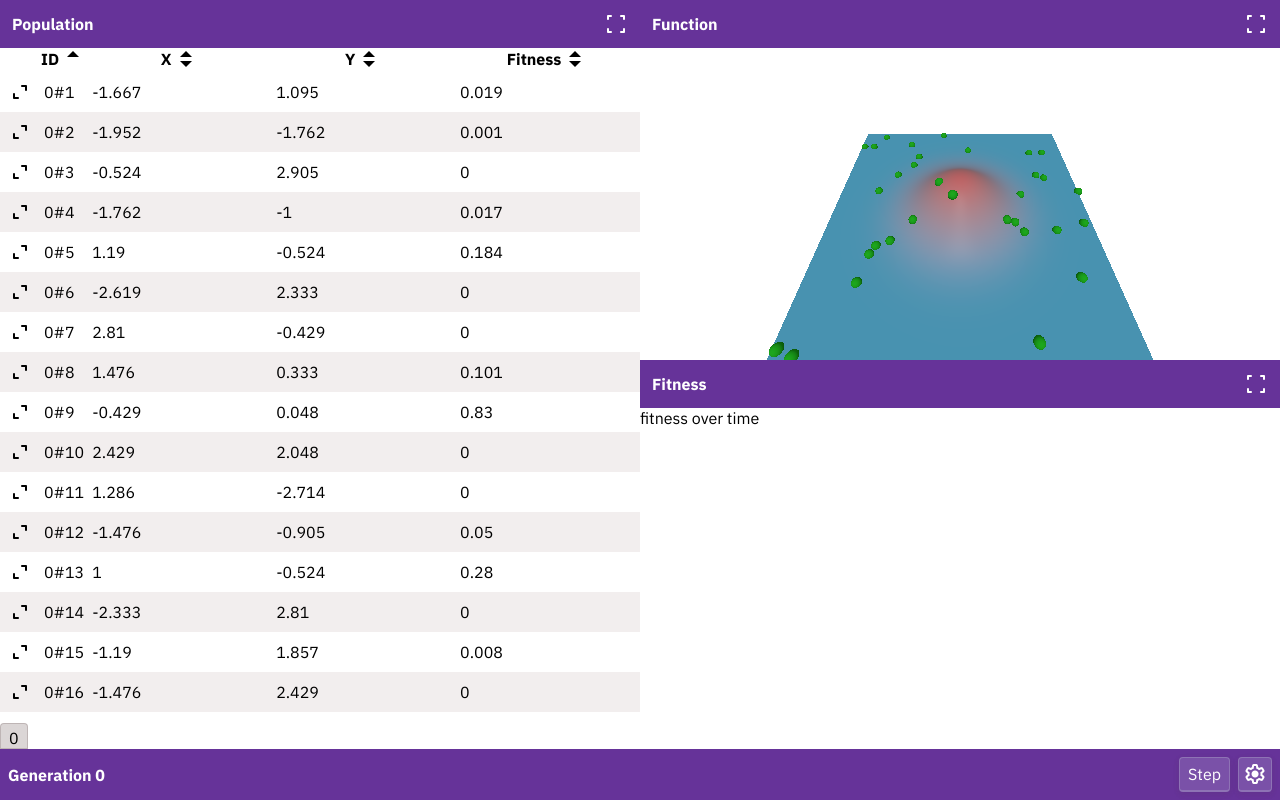
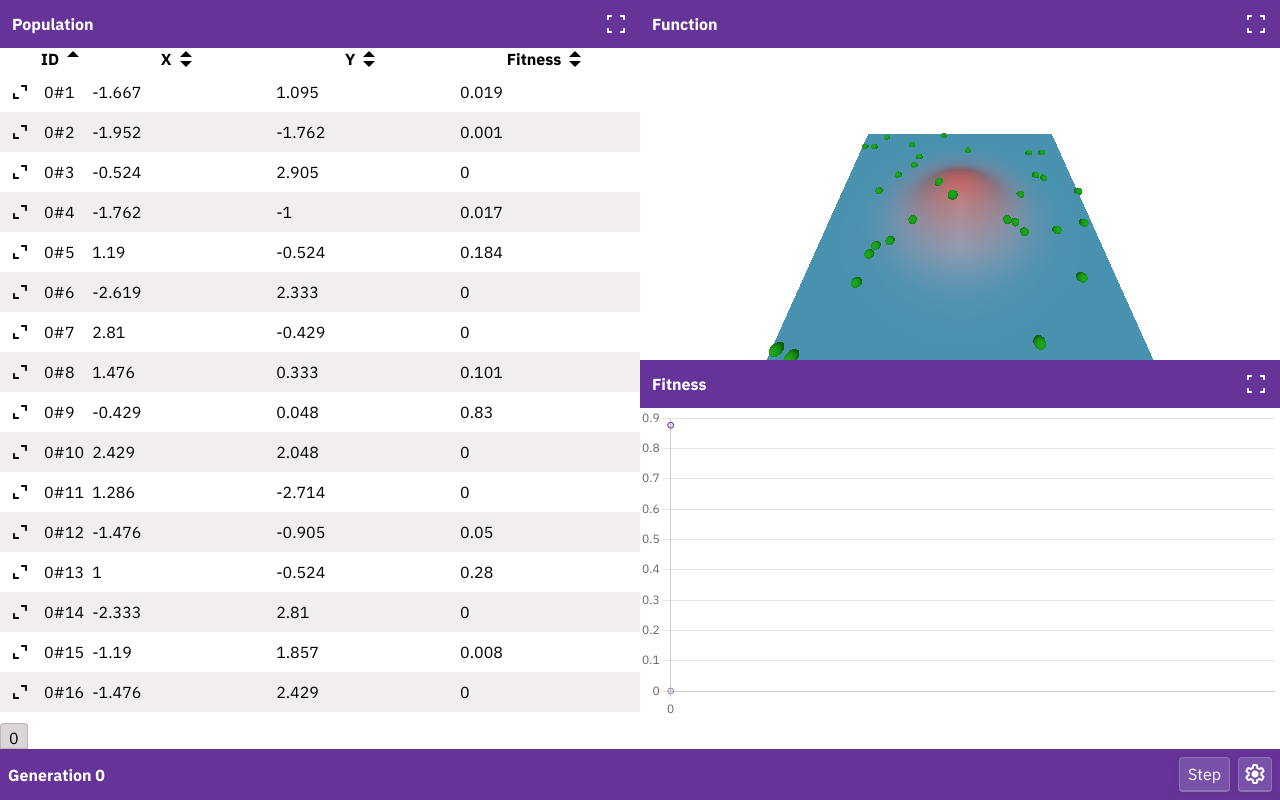
Before and after one commit to Mabi19/ga, a Vue app: page / in a window 1280 px wide. Built offline with nearby package versions, Linux system fonts and the light colour scheme.

Commit message:
Add fitness over time graph

```diff
--- a/package.json
+++ b/package.json
@@ -15,6 +15,7 @@
     "format": "prettier --write --experimental-cli src/"
   },
   "dependencies": {
+    "chart.js": "^4.5.1",
     "three": "^0.184.0",
     "vue": "^3.5.32"
   },
--- /dev/null
+++ b/src/chart-init.ts
@@ -0,0 +1,30 @@
+import {
+    CategoryScale,
+    Chart,
+    Filler,
+    LinearScale,
+    LineController,
+    LineElement,
+    PointElement,
+    Tooltip,
+} from "chart.js";
+
+let isInit = false;
+export function initCharts() {
+    if (isInit) {
+        return;
+    }
+
+    Chart.register([
+        LineController,
+        CategoryScale,
+        LinearScale,
+        LineElement,
+        PointElement,
+        Tooltip,
+        Filler,
+    ]);
+    Chart.defaults.font.family = "'IBM Plex Sans', sans-serif";
+
+    isInit = true;
+}
--- a/src/components/TheFitnessView.vue
+++ b/src/components/TheFitnessView.vue
@@ -1,13 +1,109 @@
 <template>
-    <div>
+    <div class="fitness-view">
         <WindowHeader title="Fitness">
             <WindowHeaderButton icon="fullscreen" />
         </WindowHeader>
-        <div>fitness over time</div>
+        <div id="fitness-graph">
+            <canvas ref="canvas"></canvas>
+        </div>
     </div>
 </template>
 
 <script setup lang="ts">
+import { initCharts } from "@/chart-init.ts";
+import * as State from "@/state";
+import { Chart, type ChartData } from "chart.js";
+import { computed, shallowRef, useTemplateRef, watch } from "vue";
 import WindowHeader from "./WindowHeader.vue";
 import WindowHeaderButton from "./WindowHeaderButton.vue";
+
+type FitnessGraphData = ChartData<"line">;
+
+initCharts();
+
+const data = computed(() => {
+    const maxFitnesses: number[] = [];
+    const minFitnesses: number[] = [];
+    for (const gen of State.generations.value) {
+        let maxFit = -Infinity;
+        let minFit = Infinity;
+        for (const chromosome of gen) {
+            const val = State.targetFunction.value.eval(chromosome.x, chromosome.y);
+            maxFit = Math.max(maxFit, val);
+            minFit = Math.min(minFit, val);
+        }
+        maxFitnesses.push(maxFit);
+        minFitnesses.push(minFit);
+    }
+
+    return {
+        labels: Array.from({ length: State.generations.value.length }).map((_, idx) => idx),
+        datasets: [
+            {
+                label: "Max Fitness",
+                data: maxFitnesses,
+                borderColor: "#663399",
+                fill: "+1",
+                backgroundColor: "#6633992f",
+            },
+            { label: "Min Fitness", data: minFitnesses, borderColor: "#6633997f" },
+        ],
+    } satisfies FitnessGraphData;
+});
+
+const canvas = useTemplateRef("canvas");
+const chart = shallowRef<Chart>();
+watch(canvas, () => {
+    if (canvas.value) {
+        chart.value = new Chart(canvas.value, {
+            type: "line",
+            data: data.value,
+            options: {
+                maintainAspectRatio: false,
+                animation: false,
+                plugins: {
+                    tooltip: {
+                        callbacks: {
+                            title: (items) => {
+                                return `Generation ${items[0]?.label}`;
+                            },
+                        },
+                    },
+                },
+            },
+        });
+    }
+});
+
+watch(data, () => {
+    if (chart.value) {
+        chart.value.data = data.value;
+        chart.value.update();
+    }
+});
+
+document.fonts.addEventListener("loadingdone", () => {
+    chart.value?.update();
+});
 </script>
+
+<style scoped>
+.fitness-view {
+    display: flex;
+    flex-flow: column nowrap;
+    min-width: 0;
+}
+
+#fitness-graph {
+    flex-grow: 1;
+    min-width: 0;
+    min-height: 0;
+    position: relative;
+    overflow: hidden;
+}
+
+canvas {
+    width: 100%;
+    height: 100%;
+}
+</style>
```
Also changed, not shown: 1 other file (tests, documents, lock files or other folders).
